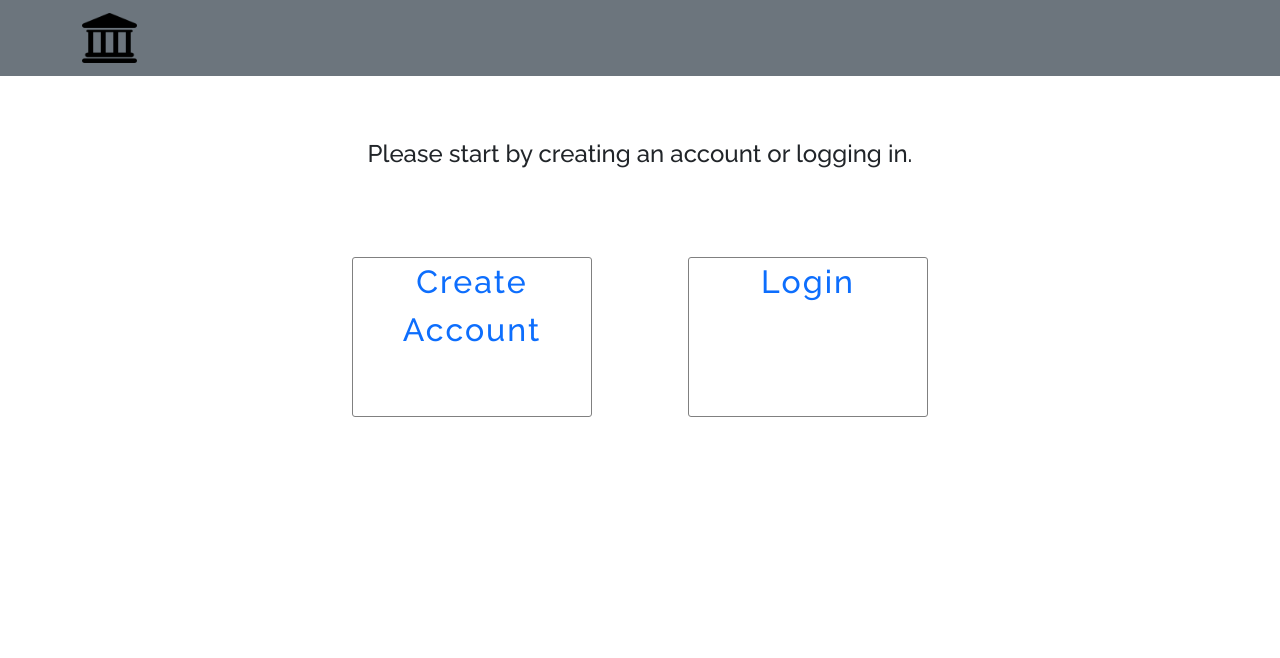
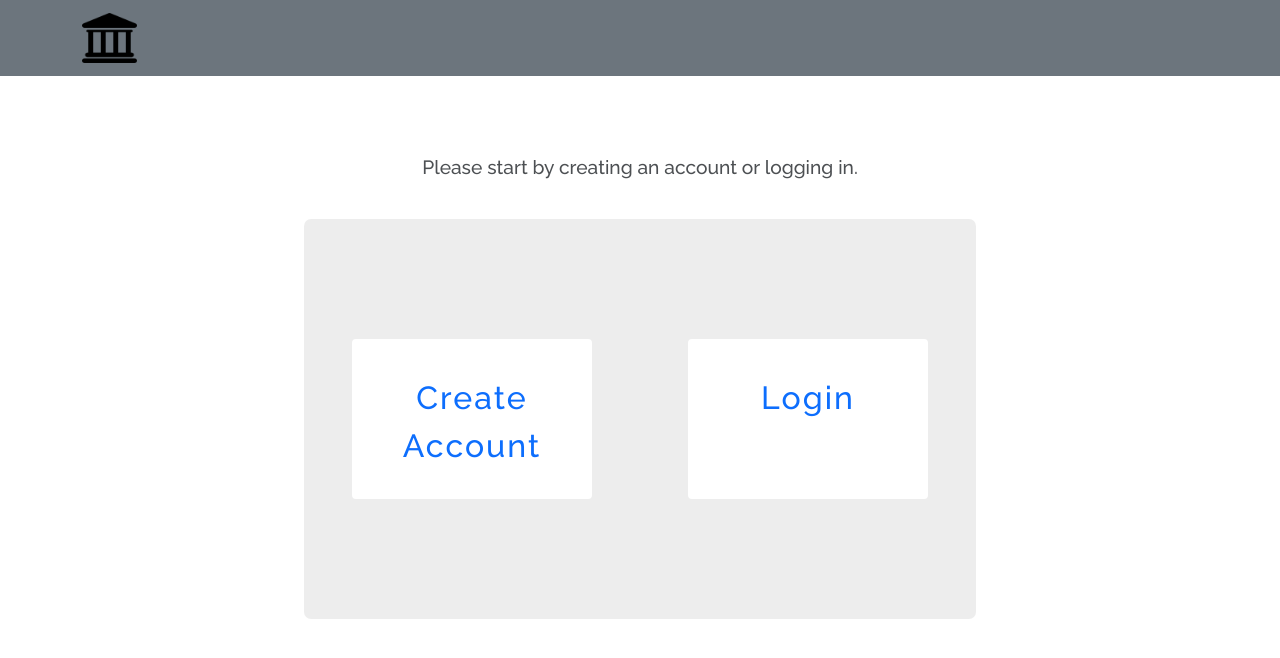
Before and after one commit to IvanaCliffords/mern-bank, a React (Create React App) app in the folder frontend/: page / in a window 1280 px wide. Shown: the top 658 px of the page. Built offline with nearby package versions, Linux system fonts and the light colour scheme.

Commit message:
Added some styling

```diff
--- a/frontend/src/index.css
+++ b/frontend/src/index.css
@@ -40,8 +40,12 @@
   height: 10rem;
   width: 15rem;
   text-decoration: none;
-  border: 1px solid grey;
-  border-radius: 3px;
+  border-radius: 4px;
+  background-color: #fff;
+}
+.welcome-link:hover {
+  transform: translateY(-0.2%) !important;
+  box-shadow: 0 .3rem .7rem rgba(0, 0, 0, 0.2) !important;
 }
 
 .links-div {
@@ -49,7 +53,13 @@
   display: flex;
   flex-direction: column;
   margin: 2rem auto;
+  height: 50vh;
   align-items: center;
+  background-color: rgba(0, 0, 0, .07);
+  border-radius: 7px;
+  align-items: center;
+
+
 }
 @media (min-width: 550px) {
   .links-div {
@@ -59,3 +69,19 @@
     margin: 3rem;
   }
 }
+.link {
+
+  margin-top: 2.2rem;
+}
+
+.welcome-h1 {
+  letter-spacing: 1px;
+}
+
+
+.welcome-h4 {
+  margin-top: 1rem;
+  opacity: .8;
+  font-size: 1.2rem;
+
+}
```
